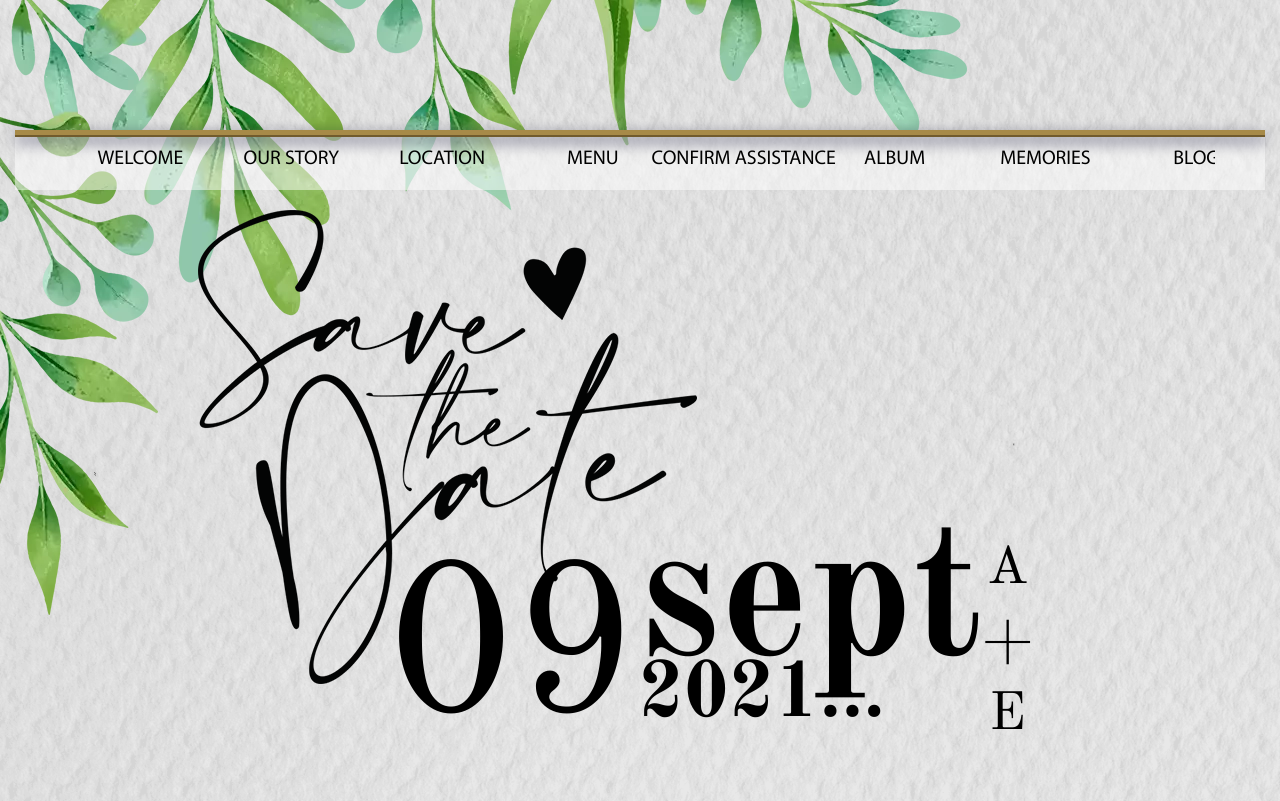
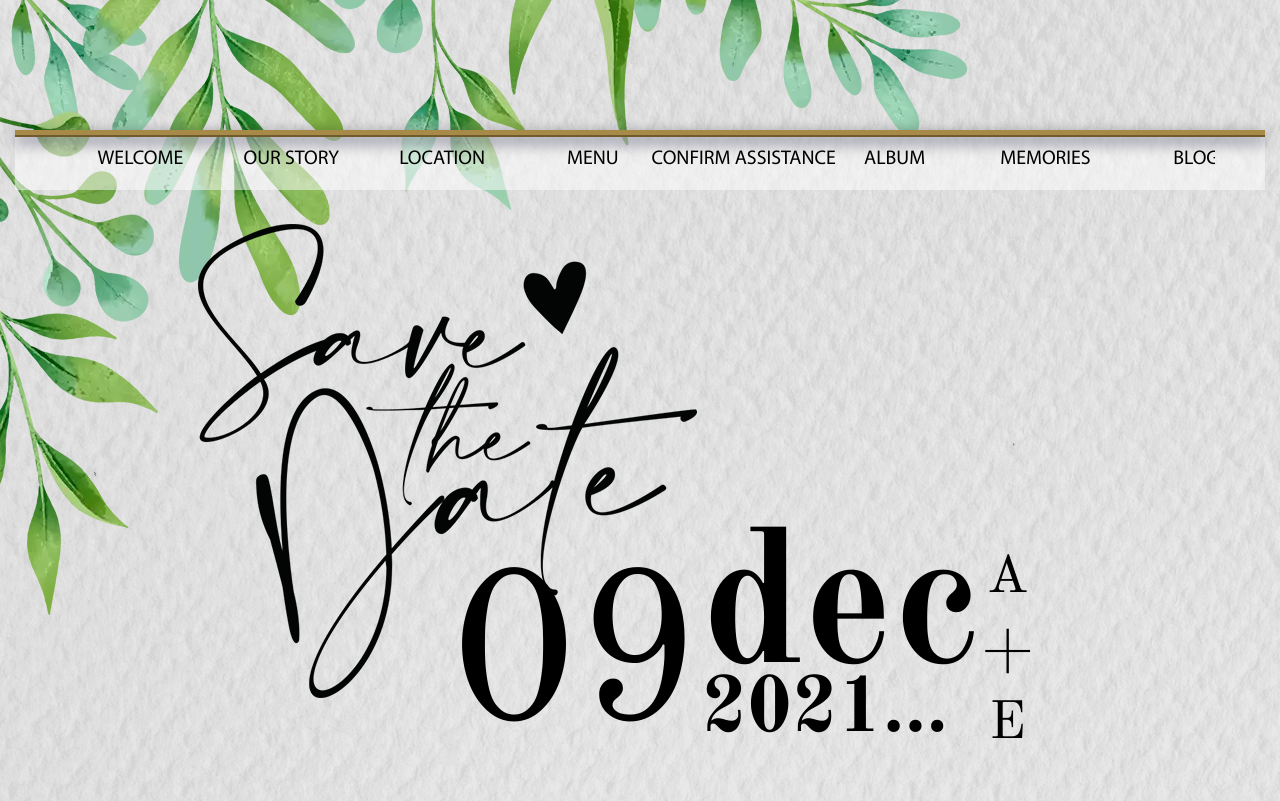
Before and after one commit to Stobles/WendingBlog, a plain HTML site: page index.html in a window 1280 px wide. Shown: the top 801 px of the page. Drawn offline with Linux system fonts and the light colour scheme.

Commit message:
Add files via upload

```diff
--- a/index.html
+++ b/index.html
@@ -8,9 +8,9 @@
     <link rel="stylesheet" href="style/css/swiper-bundle.css">
     <title>Свадебный блог</title>
 </head>
-<body>
+<body data-scrollbar = "true">
 
-    <div class="wrapper">
+    <div class="wrapper scroll-content">
         <header class="header">
             <div class="header__container container">
                 <div class="header__wrapper">
@@ -74,6 +74,9 @@
         </header>
         <div class="content">
             <main class="main">
+                <div class="main__leaf">
+                    <img data-speed="2" src="img/background/flower.png" class="img-parallax" alt="">
+                </div>
                 <div class="main__container container">
                     <div class="main__inner">
                         <div class="main__body">
@@ -81,7 +84,7 @@
                                 <h1 class="main__body--date main__date">
                                     <div class="main__date--number">09</div>
                                     <div class="main__date--other">
-                                        <p class="main__date--other--month">sept</p>
+                                        <p class="main__date--other--month">dec</p>
                                         <div class="main__date--other--year">
                                             <p class="main__date--year">2021</p>
                                             <p>...</p>
```
